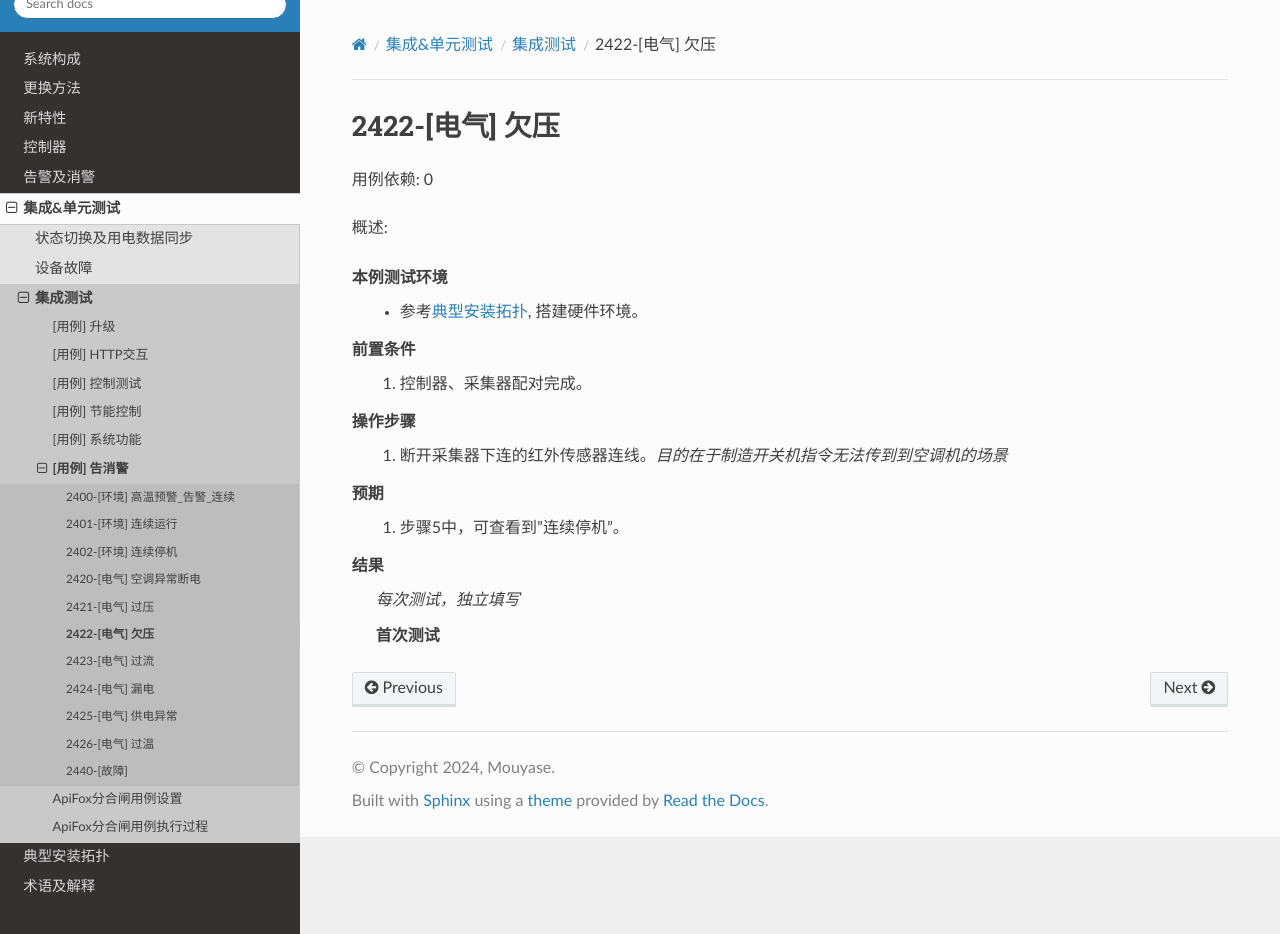
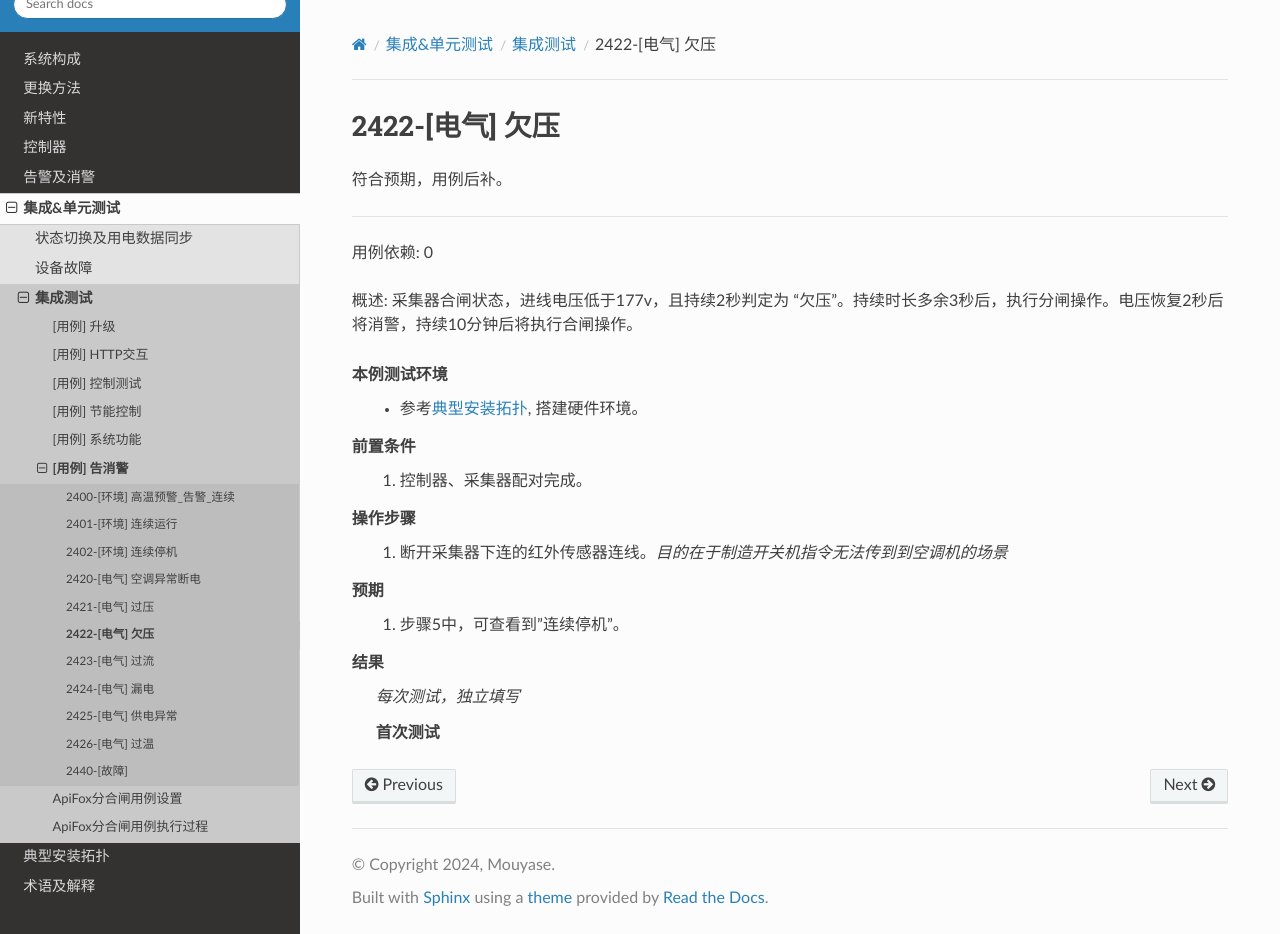
Before and after one commit to Muatrack/ControllerDocs, a Sphinx documentation site: the page built from docs/source/docs/testcase/functions/alerts/id-2422.rst, in a window 1280 px wide and 934 px high. Built offline with Sphinx 7.4.7 and the Read the Docs theme 3.1.0, drawn with Linux system fonts in a browser that asks for light colours.

Commit message:
更新用例

```diff
--- a/docs/source/docs/testcase/functions/alerts/id-2420.rst
+++ b/docs/source/docs/testcase/functions/alerts/id-2420.rst
@@ -5,7 +5,7 @@
 
 用例依赖: 0
 
-概述: 控制器节能模式开启情况下，当空调机单次持续未运行的时长超过设定值时，判定为空调机连续停机，控制器会发出[连续停机]告警到平台。设定超时时间位于平台 告警状态->连续停机。
+概述: 当采集器合闸状态时，判断出线电流过小(25mA),判定为 "空调异常断电"
 
 本例测试环境
     * 参考\ :ref:`典型安装拓扑`, 搭建硬件环境。
--- a/docs/source/docs/testcase/functions/alerts/id-2421.rst
+++ b/docs/source/docs/testcase/functions/alerts/id-2421.rst
@@ -1,9 +1,13 @@
 2421-[电气] 过压
 ======================
 
+符合预期,用例后补。
+
+----------
+
 用例依赖: 0
 
-概述:
+概述: 采集器进线电压高于272v,且持续2秒。判定为 "过压" .此过程不要求采集器合闸状态。持续时长超过3秒，将执行分闸操作。电压恢复3秒后，执行消警，持续10分钟后执行合闸。
 
 本例测试环境
     * 参考\ :ref:`典型安装拓扑`, 搭建硬件环境。
--- a/docs/source/docs/testcase/functions/alerts/id-2422.rst
+++ b/docs/source/docs/testcase/functions/alerts/id-2422.rst
@@ -1,9 +1,13 @@
 2422-[电气] 欠压
 ======================
 
+符合预期，用例后补。
+
+-----------
+
 用例依赖: 0
 
-概述:
+概述: 采集器合闸状态，进线电压低于177v，且持续2秒判定为 "欠压"。持续时长多余3秒后，执行分闸操作。电压恢复2秒后将消警，持续10分钟后将执行合闸操作。
 
 本例测试环境
     * 参考\ :ref:`典型安装拓扑`, 搭建硬件环境。
--- a/docs/source/docs/testcase/functions/alerts/id-2423.rst
+++ b/docs/source/docs/testcase/functions/alerts/id-2423.rst
@@ -1,5 +1,9 @@
 2423-[电气] 过流
 ======================
+
+
+
+-------
 
 用例依赖: 0
 
@@ -10,6 +14,8 @@
 
 前置条件
     #. 控制器、采集器配对完成。
+    #. 通过小程序将被测采集器的"过流保护阈值(A)"设置为0.1， "过流告警阈值"设置为0.1。 (此步设置的目的在于，使得采集器上电后能够发生过流， 具体数值需参考负载电器的功率)
+    #. 电风扇，功率55W 作为采集器负载。
 
 操作步骤
     1. 断开采集器下连的红外传感器连线。\ *目的在于制造开关机指令无法传到到空调机的场景*
```
